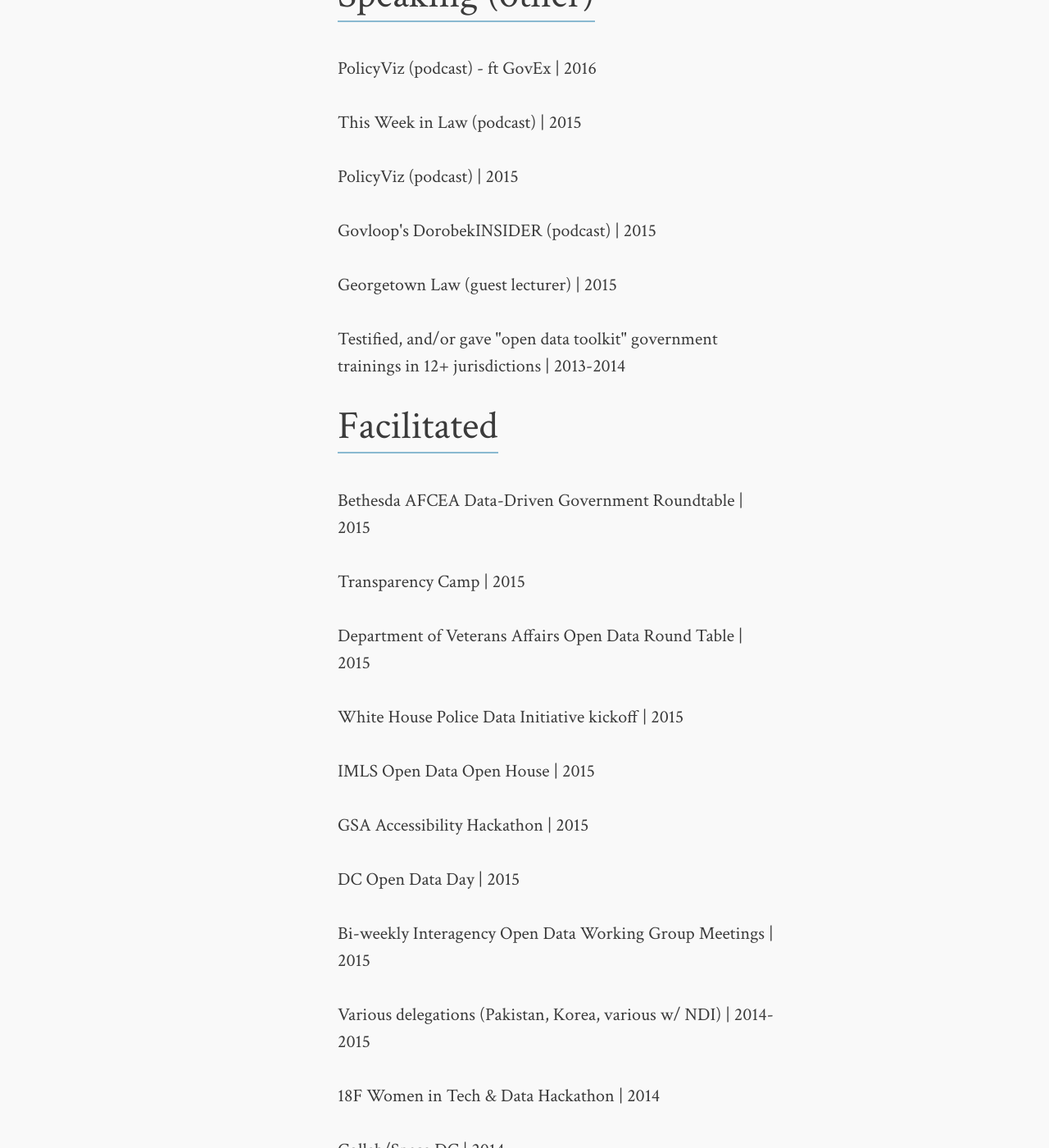
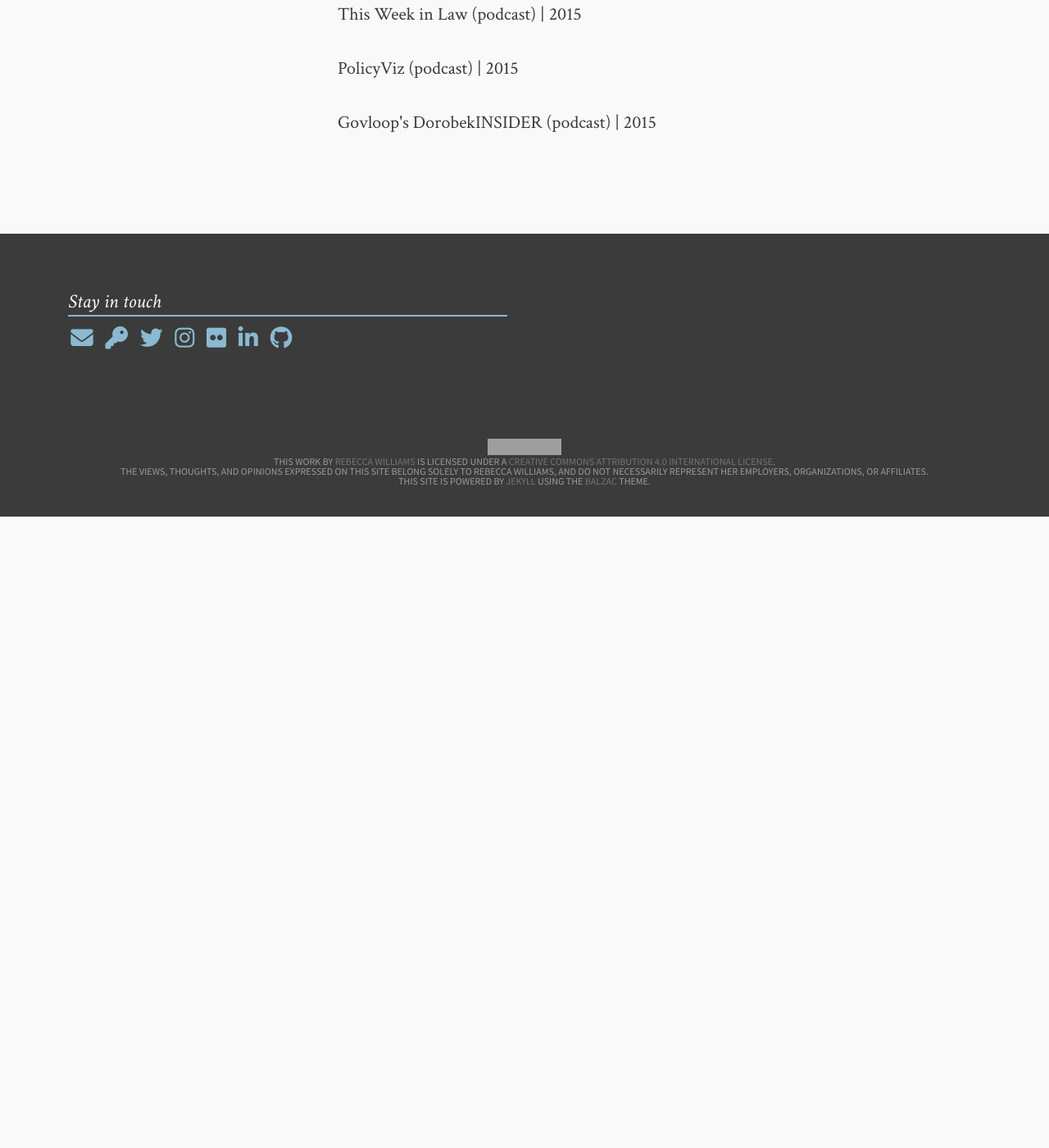
Before and after one commit to rebeccawilliams/rebeccawilliams.us, a Jekyll site: the page built from speaking.md, in a window 1280 px wide and 1400 px high, scrolled down 3403 px. Shown: the whole window at 82% size. Built offline with Jekyll 4.4.1, drawn with Linux system fonts in a browser that asks for light colours; nearby versions of some CDN libraries; after the commit the page ends 4033 px from its top, so only the background shows below that; some of the changed text lies outside the part shown; grey boxes are pictures that could not be loaded.

Commit message:
Update speaking.html

```diff
--- a/_layouts/speaking.html
+++ b/_layouts/speaking.html
@@ -9,7 +9,6 @@
 		   <p><a href=https://csvconf.com/speakers/>csv,conf,v5</a> | May 2020</p>
 		  <p><a href=https://memberaccess.aals.org/eweb/DynamicPage.aspx?WebKey=51F9EC45-5CD0-4957-BE72-C4B89FD07778&RegPath=EventRegFees&REg_evt_key=bcc3d06a-9b37-467d-8916-ca46aa97a78f&Site=AALS>The Association of American Law Schools Annual Meeting</a> | January 2020</p>
 		  <p><a href=https://www.eventbrite.com/e/law-jobs-for-humans-nyc-a-career-fair-for-futurists-tickets-66681170175>Law Jobs For Humans NYC - A Career Fair For Futurists</a> | November 2019</p>
-		   <p><a href=https://beeckcenter.georgetown.edu/event/data-digital-social-impact-seminar-series/>Beeck Center for Social Impact + Innovation at Georgetown University Seminar Series: Balancing Data Use with Data Privacy</a> | October 2019</p>
 		  <p><a href=https://noaaedm19.sched.com/>2019 NOAA Environmental Data Management Workshop</a> (Keynote) | September 2019</p>
 		  <p><a href=https://www.ire.org/events-and-training/event/3433/4401>NICAR 2019</a> | March 2019</p>
 		  <p><a href=https://ire.org/events-and-training/event/3189/>NICAR 2018</a> | March 2018</p>
@@ -50,25 +49,6 @@
                   <p>This Week in Law (podcast) | 2015 </p>
                   <p>PolicyViz (podcast) | 2015 </p>
                   <p>Govloop's DorobekINSIDER (podcast) | 2015 </p>
-                  <p></p>
-                  <p>Georgetown Law (guest lecturer) | 2015 </p>
-                  <p></p>
-                  <p>Testified, and/or gave "open data toolkit" government trainings in 12+ jurisdictions | 2013-2014</p>
-                <lh><h2><span class="bb">Facilitated</a></span></h2></lh>
-                  <p>Bethesda AFCEA Data-Driven Government Roundtable | 2015</p>
-                  <p>Transparency Camp | 2015 </p>
-                  <p>Department of Veterans Affairs Open Data Round Table | 2015 </p>
-                  <p>White House Police Data Initiative kickoff | 2015 </p>
-                  <p>IMLS Open Data Open House | 2015 </p>
-                  <p>GSA Accessibility Hackathon | 2015 </p>
-                  <p>DC Open Data Day | 2015 </p>
-                  <p>Bi-weekly Interagency Open Data  Working Group Meetings | 2015</p>
-                  <p>Various delegations (Pakistan, Korea, various w/ NDI) | 2014-2015</p>
-                  <p>18F Women in Tech & Data Hackathon | 2014 </p>
-                  <p>Collab/Space DC | 2014 </p>
-                  <p>White House Open Data Jam | 2014 </p>
-                  <p>Chicago Council of Global Affairs Emerging Leaders Roundtable | 2013 </p>
-              </ol>
           </article>
         </section>
     </div>
```
